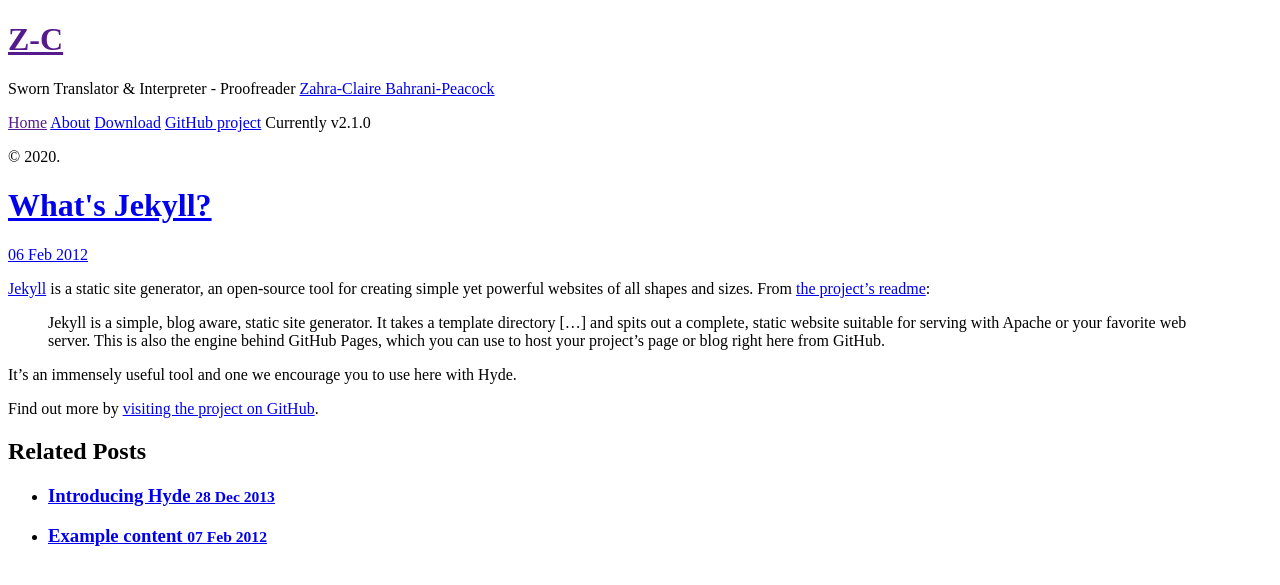
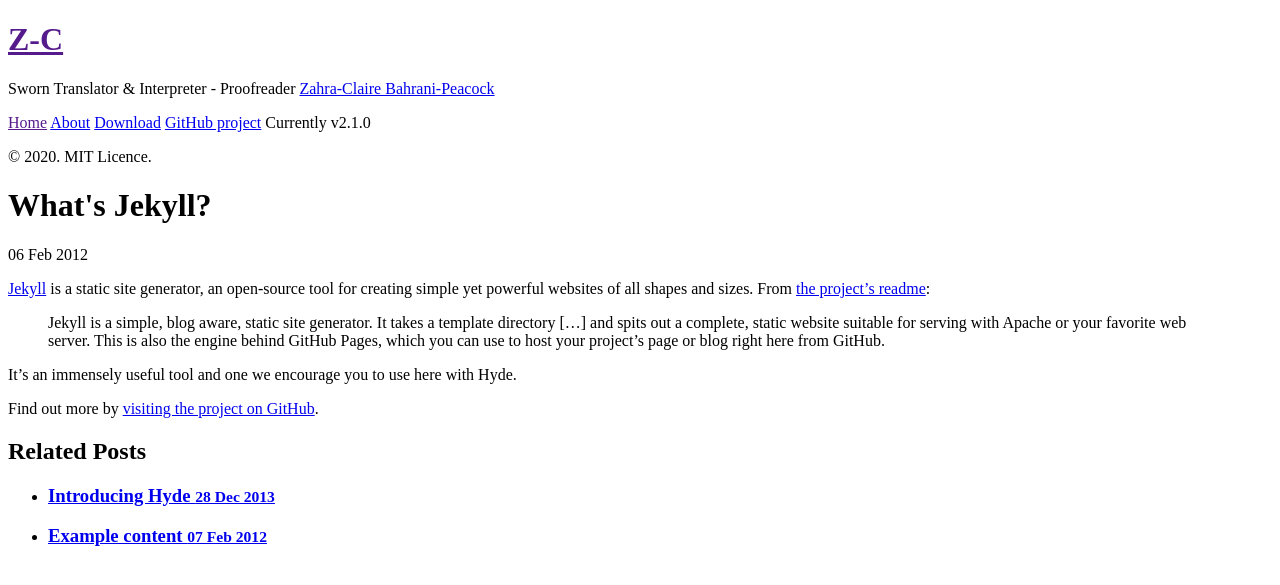
Before and after one commit to Zahra-Claire-Bahrani-Peacock/zahra-claire-bahrani-peacock.github.io, a Jekyll site: the page built from _posts/2012-02-06-whats-jekyll.md, in a window 1280 px wide. Shown: the top 585 px of the page. Built offline with Jekyll 4.4.1, drawn with Linux system fonts in a browser that asks for light colours.

Commit message:
Deleted an image and changed MIT licence link
Due to breaking the site ... sidebar now includes text of body instead of sidebar.

```diff
--- a/_includes/sidebar.html
+++ b/_includes/sidebar.html
@@ -31,6 +31,6 @@
       <span class="sidebar-nav-item">Currently v{{ site.version }}</span>
     </nav>
 
-    <p>&copy; {{ site.time | date: '%Y' }}.</p> <a href="{{ site.baseurl/licence }} >MIT Licence.</a>
+    <p>&copy; {{ site.time | date: '%Y' }}. MIT Licence.</p>
   </div>
 </div>
```
Also changed, not shown: public/pen-old.png (deleted).
